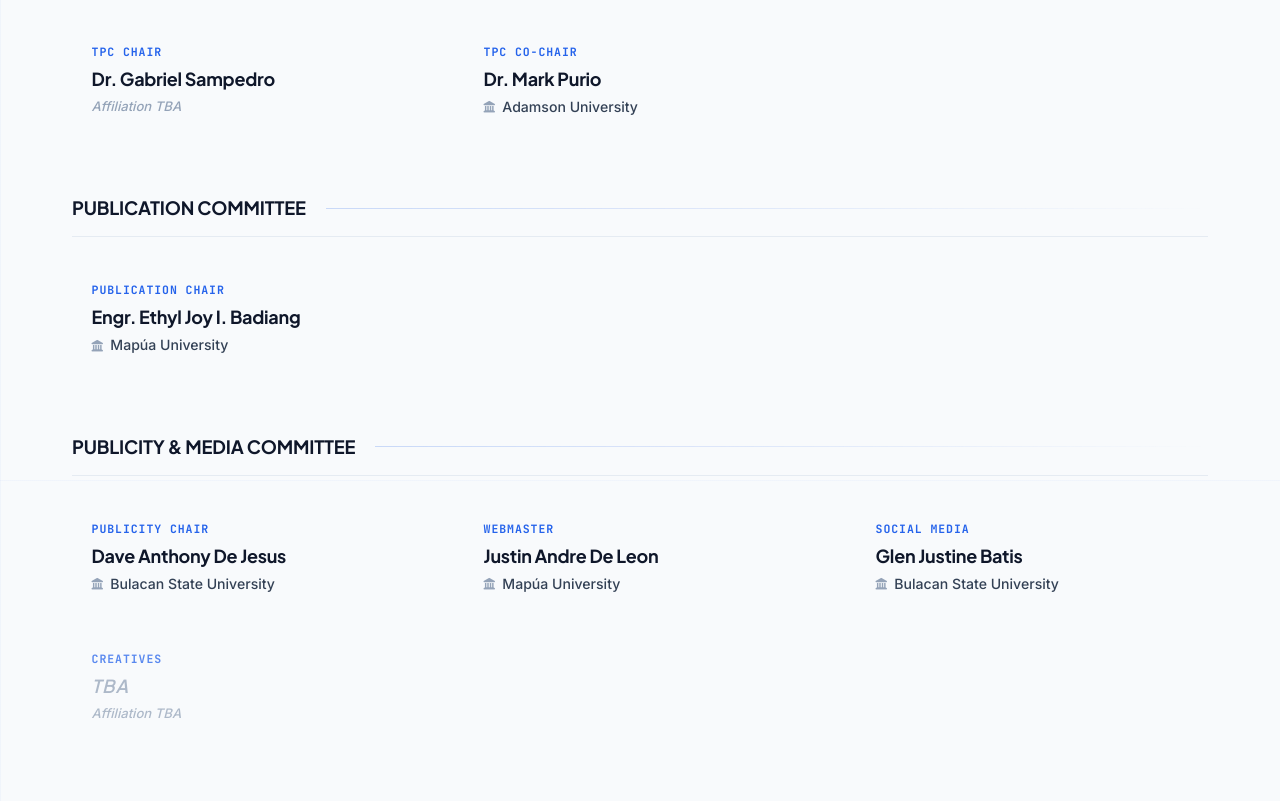
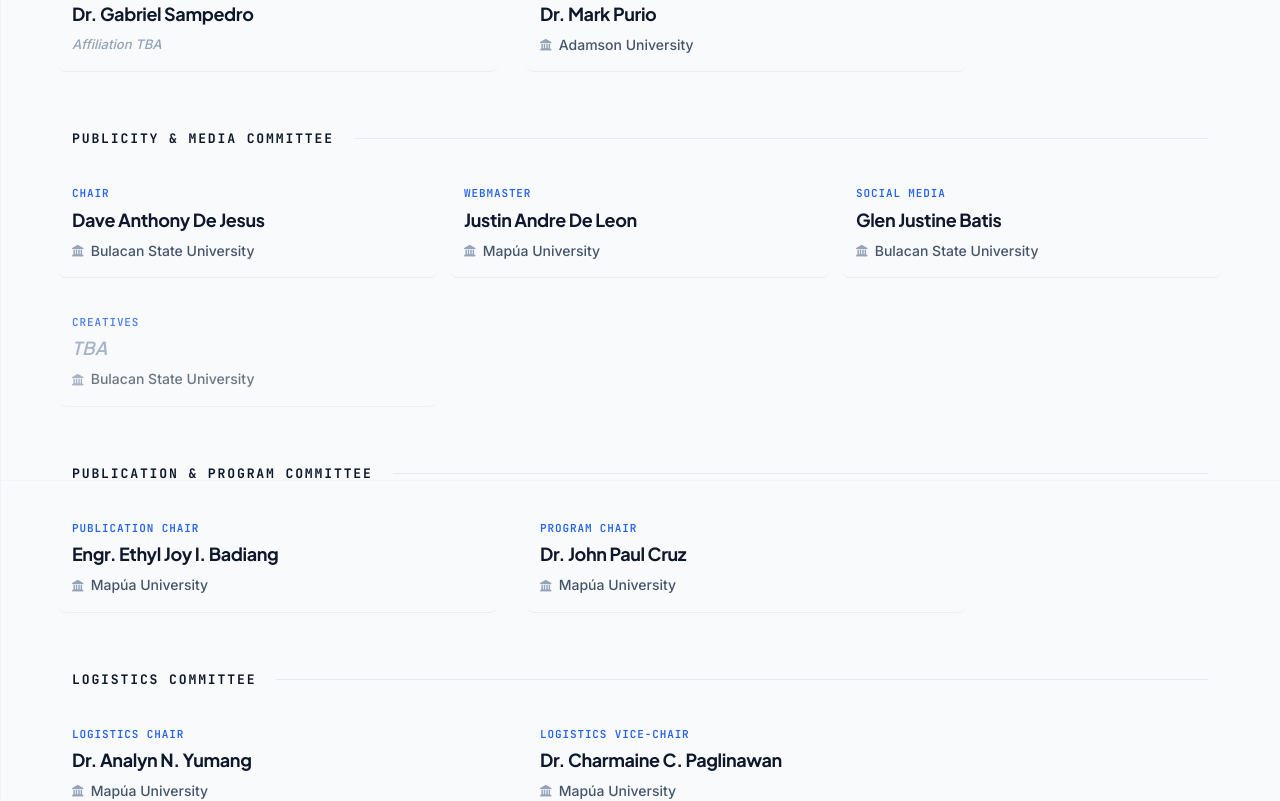
Before and after one commit to justinovate/i3cts, a React (Vite) app: page / in a window 1280 px wide. Shown: the part 6720-7521 px from the top of the page. Built offline with nearby package versions, Linux system fonts and the light colour scheme.

Commit message:
feat: polish committee directory with updated roster, balanced grid, and refined resting states

```diff
--- a/src/components/Committees.css
+++ b/src/components/Committees.css
@@ -15,15 +15,14 @@
 }
 
 /* =========================================================================
-   Architectural Directory Layout (No Floating Cards)
-   Inspired by IEEE, ACM Symposia, and Stripe Events
+   Architectural Directory Layout (Balanced Academic Roster)
    ========================================================================= */
 .committee-directory {
   max-width: 1140px;
   margin: 0 auto;
   display: flex;
   flex-direction: column;
-  gap: 3.75rem;
+  gap: 3.5rem;
 }
 
 /* Individual Committee Operational Group */
@@ -31,38 +30,39 @@
   position: relative;
 }
 
-/* Two-Tier Group Header */
+/* Section Header: Clean Monospace Title with Hairline Divider */
 .committee-group-header {
   display: flex;
   align-items: center;
   gap: 1.25rem;
-  padding-bottom: 0.85rem;
-  border-bottom: 1px solid rgba(226, 232, 240, 0.85);
-  margin-bottom: 1.75rem;
+  margin-bottom: 1.5rem;
 }
 
 .group-title {
-  font-size: 1.15rem;
+  font-family: var(--font-mono, monospace);
+  font-size: 0.82rem;
   font-weight: 700;
-  letter-spacing: -0.01em;
+  letter-spacing: 0.14em;
   color: #0f172a;
   margin: 0;
   text-transform: uppercase;
+  flex-shrink: 0;
 }
 
 .group-hairline-accent {
   flex: 1;
   height: 1px;
-  background: linear-gradient(90deg, rgba(37, 99, 235, 0.22) 0%, transparent 100%);
+  background: rgba(226, 232, 240, 0.85);
 }
 
 /* Roster Grid Matrix */
 .committee-roster-grid {
   display: grid;
   grid-template-columns: repeat(1, 1fr);
-  gap: 1.25rem 2rem;
+  gap: 1.5rem 2rem;
 }
 
+/* 2-Column Responsive Grid (Balanced for sections with <= 2 members) */
 @media (min-width: 640px) {
   .committee-roster-grid {
     grid-template-columns: repeat(2, 1fr);
@@ -70,39 +70,45 @@
 }
 
 @media (min-width: 1024px) {
-  .committee-roster-grid {
+  .committee-roster-grid.grid-3-cols {
     grid-template-columns: repeat(3, 1fr);
     gap: 1.5rem 2.5rem;
+  }
+
+  .committee-roster-grid.grid-2-cols {
+    grid-template-columns: repeat(2, 1fr);
+    max-width: 880px;
+    gap: 1.5rem 3.5rem;
   }
 }
 
 /* Individual Personnel Roster Item */
 .roster-entry {
   position: relative;
-  padding: 1rem 1.25rem 1rem 1.1rem;
-  border-left: 2px solid transparent;
-  border-radius: 0 8px 8px 0;
   background: transparent;
-  transition: all 0.22s cubic-bezier(0.16, 1, 0.3, 1);
+  border-bottom: 1px solid rgba(226, 232, 240, 0.65);
+  padding: 0.75rem 0.85rem 1rem 0.85rem;
+  margin: 0 -0.85rem;
+  border-radius: 8px;
+  transition: background-color 0.2s cubic-bezier(0.16, 1, 0.3, 1), border-color 0.2s ease;
   display: flex;
   flex-direction: column;
 }
 
 .roster-entry:hover {
-  border-left-color: #2563eb;
-  padding-left: 1.45rem;
-  background: rgba(37, 99, 235, 0.035);
+  background-color: rgba(37, 99, 235, 0.035);
+  border-bottom-color: transparent;
 }
 
 /* Role Monospace Tag */
 .entry-role-tag {
   font-family: var(--font-mono, monospace);
-  font-size: 0.72rem;
-  font-weight: 700;
+  font-size: 0.6875rem; /* 11px */
+  font-weight: 600;
   letter-spacing: 0.08em;
   text-transform: uppercase;
   color: #2563eb;
-  margin-bottom: 0.35rem;
+  margin-bottom: 0.3rem;
   display: inline-block;
   user-select: none;
 }
@@ -114,7 +120,7 @@
   color: #0f172a;
   line-height: 1.35;
   margin: 0 0 0.35rem 0;
-  letter-spacing: -0.015em;
+  letter-spacing: -0.02em;
   transition: color 0.2s ease;
 }
 
@@ -127,17 +133,16 @@
   color: #94a3b8;
   font-style: italic;
   font-weight: 500;
-  letter-spacing: 0.05em;
+  letter-spacing: 0.02em;
 }
 
 .roster-entry.is-tba {
-  opacity: 0.75;
+  opacity: 0.8;
 }
 
 .roster-entry.is-tba:hover {
   opacity: 1;
-  border-left-color: #94a3b8;
-  background: rgba(148, 163, 184, 0.04);
+  background-color: rgba(148, 163, 184, 0.04);
 }
 
 .roster-entry.is-tba:hover .entry-name.is-tba {
@@ -146,10 +151,10 @@
 
 /* Institutional Affiliation */
 .entry-affiliation {
-  font-size: 0.88rem;
-  color: #475569;
+  font-size: 0.875rem;
+  color: #64748b;
   line-height: 1.45;
-  margin: 0;
+  margin: 0.2rem 0 0;
   display: flex;
   align-items: center;
   gap: 0.45rem;
@@ -163,7 +168,7 @@
 }
 
 .affiliation-text {
-  color: #334155;
+  color: #475569;
   font-weight: 500;
 }
 
@@ -178,26 +183,21 @@
    ========================================================================= */
 @media (max-width: 768px) {
   .committee-directory {
-    gap: 3rem;
+    gap: 2.75rem;
   }
 
   .committee-group-header {
-    flex-wrap: wrap;
     gap: 0.75rem;
-    padding-bottom: 0.75rem;
     margin-bottom: 1.25rem;
   }
 
   .group-title {
-    font-size: 1rem;
-  }
-
-  .group-hairline-accent {
-    display: none;
+    font-size: 0.76rem;
   }
 
   .roster-entry {
-    padding: 0.85rem 1rem 0.85rem 0.95rem;
+    padding: 0.65rem 0.75rem 0.85rem 0.75rem;
+    margin: 0 -0.75rem;
   }
 
   .entry-name {
@@ -220,8 +220,4 @@
   .roster-entry {
     transition: none !important;
   }
-
-  .roster-entry:hover {
-    padding-left: 1.1rem !important;
-  }
 }
--- a/src/components/Committees.jsx
+++ b/src/components/Committees.jsx
@@ -15,7 +15,7 @@ const committeeGroups = [
         affiliation: 'TBA'
       },
       {
-        role: 'Vice General Chair',
+        role: 'General Co-Chair',
         name: 'Engr. Noel Linsangan',
         affiliation: 'Mapúa University'
       }
@@ -37,20 +37,10 @@ const committeeGroups = [
     ]
   },
   {
-    title: 'Publication Committee',
-    members: [
-      {
-        role: 'Publication Chair',
-        name: 'Engr. Ethyl Joy I. Badiang',
-        affiliation: 'Mapúa University'
-      }
-    ]
-  },
-  {
     title: 'Publicity & Media Committee',
     members: [
       {
-        role: 'Publicity Chair',
+        role: 'Chair',
         name: 'Dave Anthony De Jesus',
         affiliation: 'Bulacan State University'
       },
@@ -67,22 +57,37 @@ const committeeGroups = [
       {
         role: 'Creatives',
         name: 'TBA',
-        affiliation: 'TBA'
+        affiliation: 'Bulacan State University'
       }
     ]
   },
   {
-    title: 'Program & Logistics Committee',
+    title: 'Publication & Program Committee',
     members: [
+      {
+        role: 'Publication Chair',
+        name: 'Engr. Ethyl Joy I. Badiang',
+        affiliation: 'Mapúa University'
+      },
       {
         role: 'Program Chair',
         name: 'Dr. John Paul Cruz',
         affiliation: 'Mapúa University'
+      }
+    ]
   },
   {
-        role: 'Logistics',
-        name: 'TBA',
-        affiliation: 'TBA'
+    title: 'Logistics Committee',
+    members: [
+      {
+        role: 'Logistics Chair',
+        name: 'Dr. Analyn N. Yumang',
+        affiliation: 'Mapúa University'
+      },
+      {
+        role: 'Logistics Vice-Chair',
+        name: 'Dr. Charmaine C. Paglinawan',
+        affiliation: 'Mapúa University'
       }
     ]
   }
@@ -98,14 +103,20 @@ const Committees = () => {
         </p>
 
         <div className="committee-directory">
-          {committeeGroups.map((group) => (
+          {committeeGroups.map((group) => {
+            const isTwoCol = group.members.length <= 2;
+
+            return (
               <div className="committee-group" key={group.title}>
                 <div className="committee-group-header">
                   <h3 className="group-title">{group.title}</h3>
                   <div className="group-hairline-accent" aria-hidden="true" />
                 </div>
 
-              <div className="committee-roster-grid" role="list">
+                <div
+                  className={`committee-roster-grid ${isTwoCol ? 'grid-2-cols' : 'grid-3-cols'}`}
+                  role="list"
+                >
                   {group.members.map((member, idx) => {
                     const isNameTba = member.name === 'TBA';
                     const isAffiliationTba = member.affiliation === 'TBA' || !member.affiliation;
@@ -135,7 +146,8 @@ const Committees = () => {
                   })}
                 </div>
               </div>
-          ))}
+            );
+          })}
         </div>
       </div>
     </section>
```
Lines whose indentation alone changed are shown as unchanged.
